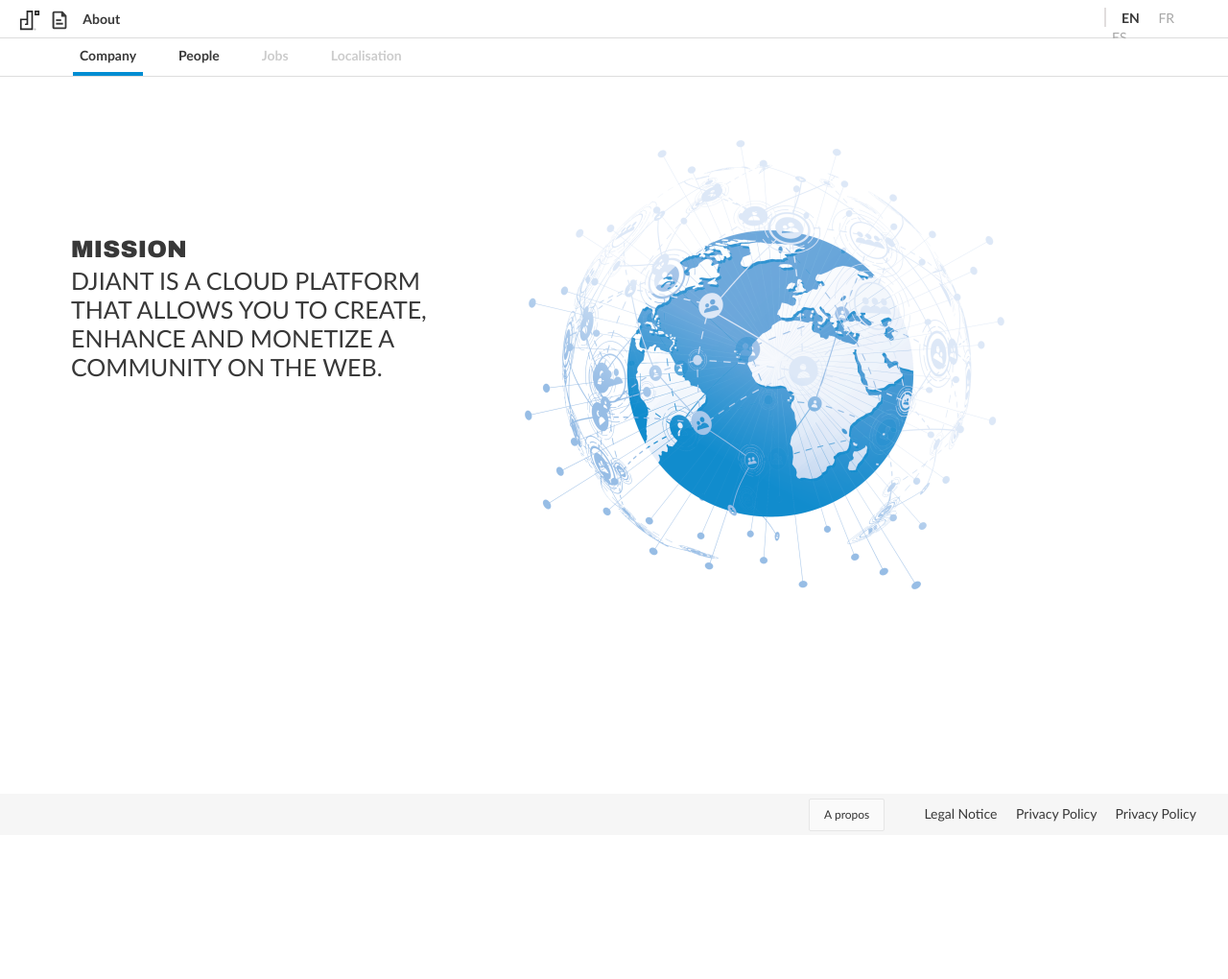
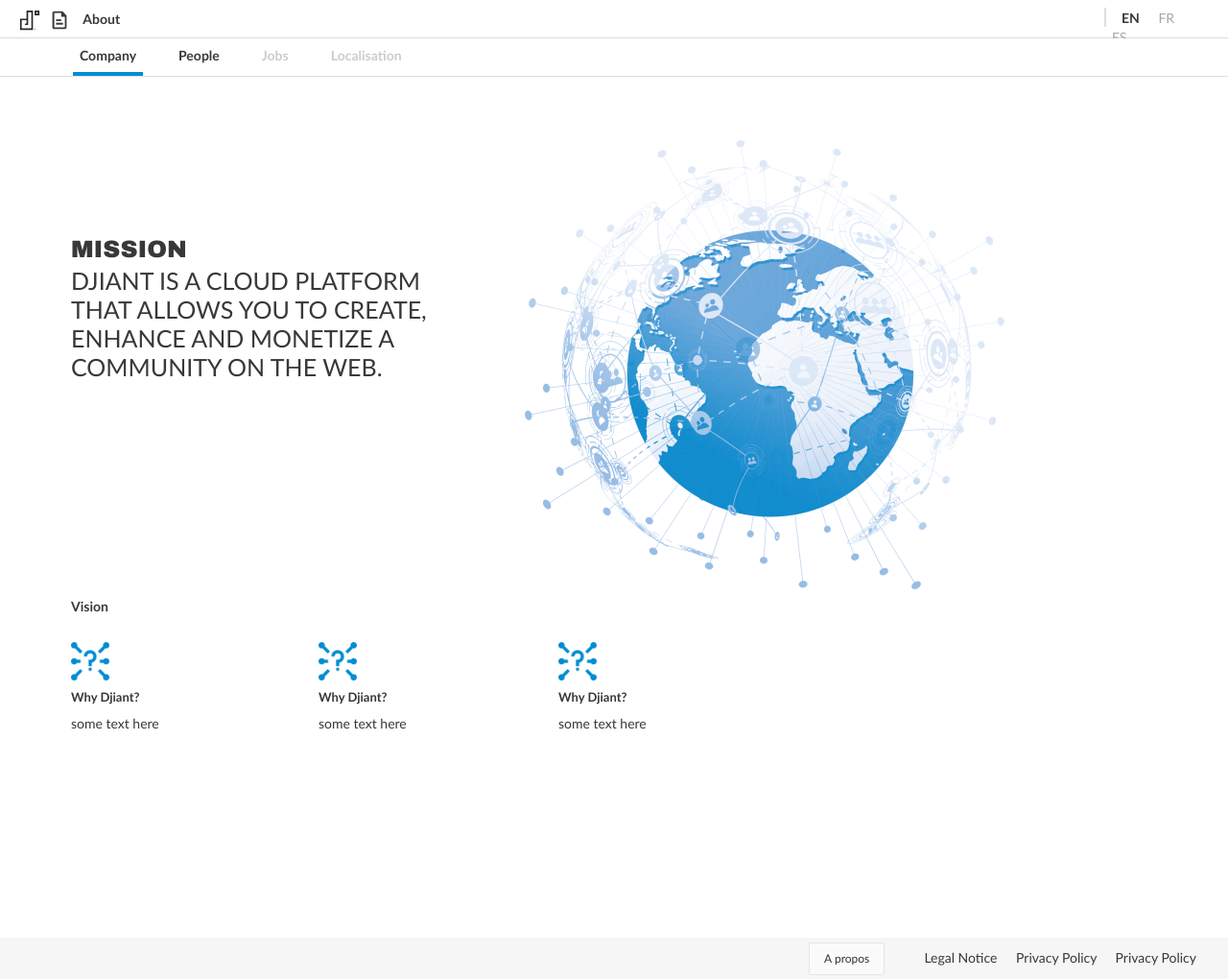
Before and after one commit to Lamiaselm/About-Djiant, a PHP site: page / in a window 1280 px wide. Shown: the whole page at 96% size. Before the commit the page ends 866 px from the top, so only its background shows below. Run offline with PHP 8.4, Linux system fonts and the light colour scheme; some libraries are stand-ins or nearby versions.

Commit message:
second row done

```diff
--- a/index.php
+++ b/index.php
@@ -16,6 +16,26 @@
 				<img src="assets/image/image.png" alt="discover" style="width:500px;" >
 				</div>
 			</div>
+			<div class="row">
+			<h4 style="margin-bottom:30px;">Vision</h4>
+			<div class="djiant-col-md-3"style="padding-left:0px;">
+			<img src="assets/image/icon 1.png" alt="discover" style="width:40px;" >
+			<h5>Why Djiant?</h5>
+			<p>some text here</p>
+			</div>
+			<div class="djiant-col-md-3">
+			<img src="assets/image/icon 1.png" alt="discover" style="width:40px;" >
+			<h5>Why Djiant?</h5>
+			<p>some text here</p>
+			</div>
+			<div class="djiant-col-md-3">
+			<img src="assets/image/icon 1.png" alt="discover" style="width:40px;" >
+			<h5>Why Djiant?</h5>
+			<p>some text here</p>
+			</div>
+			</div>
+</div>
+</div>
 </div>
 </div>
 			<!-- BEGIN DASHBOARD  -->
```
